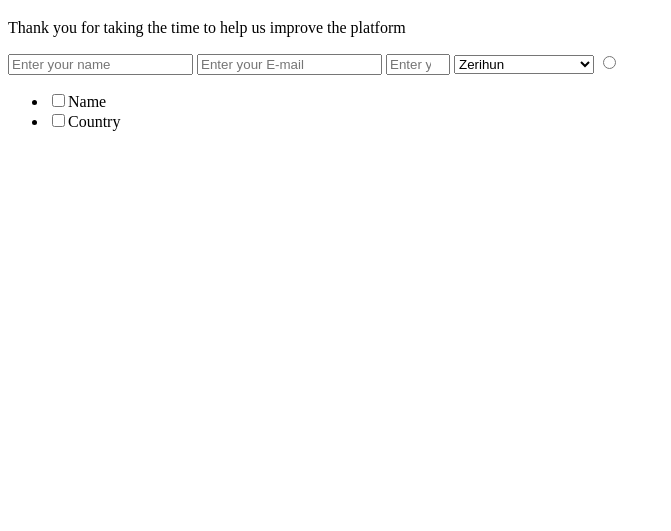
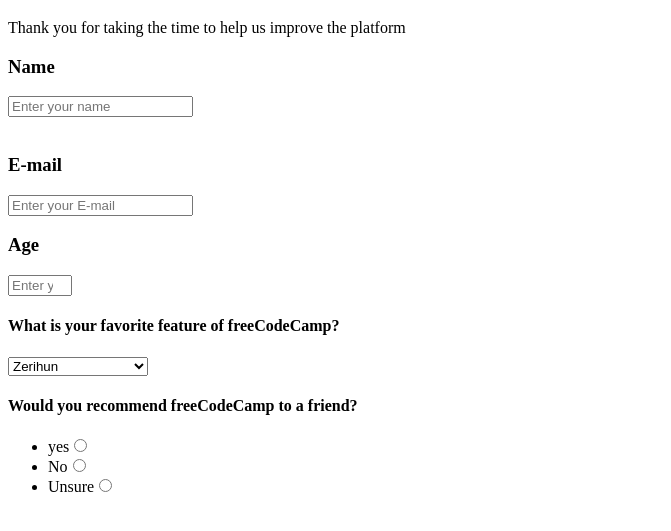
Before and after one commit to znation2010/Grace-ZerihunSurveyProject, a plain HTML site: page index.html in a window 1280 px wide. Shown: the part 61-592 px from the top of the page, without its empty margins (0-671 px from the left). Drawn offline with Linux system fonts and the light colour scheme.

Commit message:
putting final touches on the index.html file

```diff
--- a/index.html
+++ b/index.html
@@ -12,18 +12,26 @@
     <h1 id="title">Survey Form</h1>
     <p id="description">Thank you for taking the time to help us improve the platform </p>
     <form id="survey-form">
+      <h3>Name</h3>
       <input id="name" type="text" placeholder="Enter your name">
       <label id="name-label"for="name"></label>
+      <br><br>
+      <h3>E-mail</h3>
       <input id="email" type="email" placeholder="Enter your E-mail">
       <label id="email-label"for="email"></label>
+      <h3>Age</h3>
       <input id="number" type="number" min="1" max="120" placeholder="Enter your Age">
       <label id="number-label"for="number"></label>
-        <select id="dropdown"name="choose">
-        <option disabled value>"Select current role"</option>
-        <option value="Zerihun">Zerihun</option>
-        <option value="Grace">Grace</option>
+      <h4>What is your favorite feature of freeCodeCamp?</h4>
+      <select id="dropdown"name="choose">
+      <option disabled value>"Select current role"</option>
+      <option value="Zerihun">Zerihun</option>
+      <option value="Grace">Grace</option>
       </select>
-      <input name="radio-button" value="3" type="radio">
+      <h4>Would you recommend freeCodeCamp to a friend?</h4>
+      <ul>
+        <li><label>yes<input name="radio-button" value="1" type="radio"></label></li>
+        <li><label>No<input name="radio-button" value="1" type="radio"></label></li>
+        <li><label>Unsure<input name="radio-button" value="1" type="radio"></label></li>
+      </ul>
       <ul id="Preference">
-        <li class="checkbox"><label><input name="prefer" value="1" type="checkbox">Name</label></li>
-        <li class="checkbox"><label><input name="prefer" value="1" type="checkbox">Country</label></li>
```
